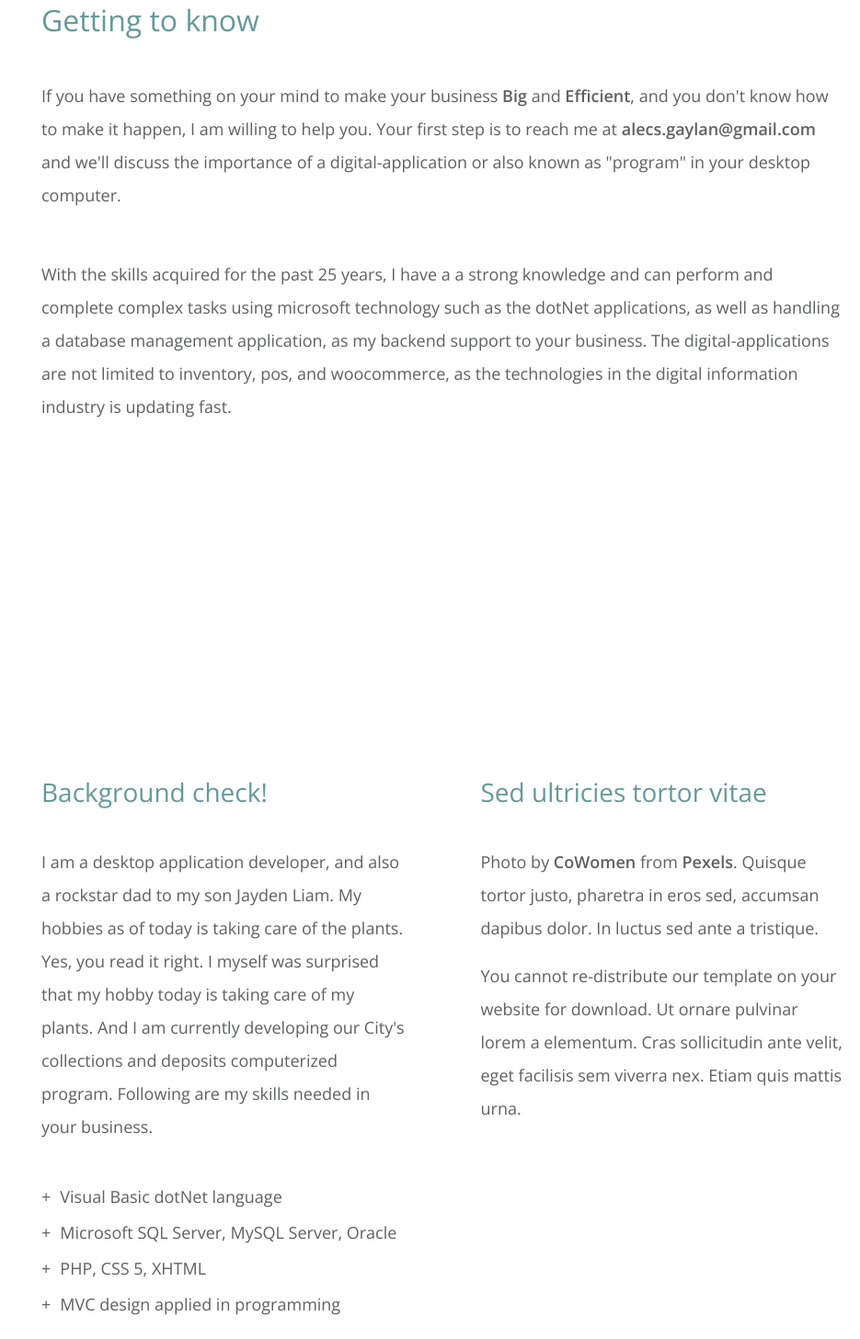
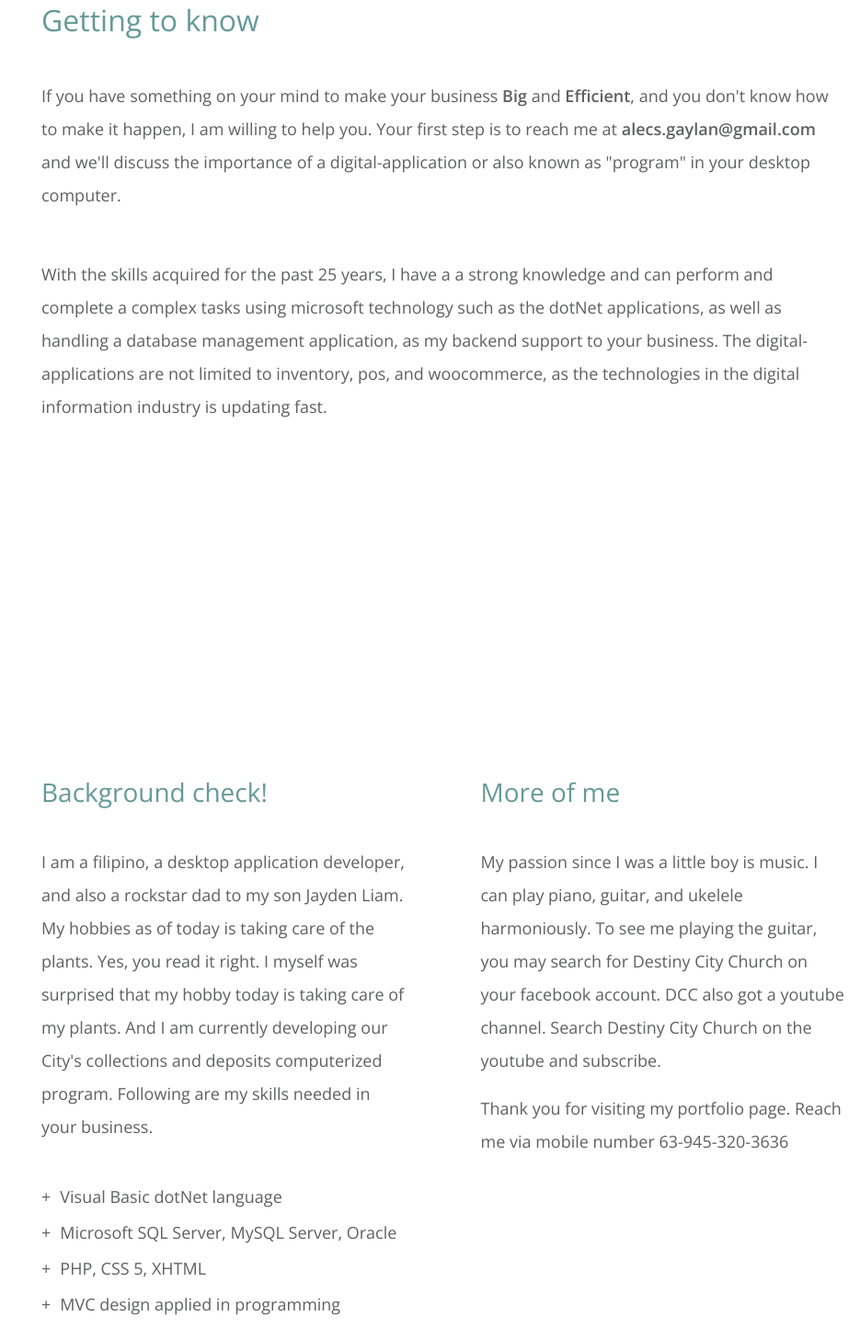
Before and after one commit to real-alecs/real-alecs.github.io, a plain HTML site: page index.html in a window 1280 px wide. Shown: the part 763-2219 px from the top of the page at 92% size, without its empty margins (345-1280 px from the left). Drawn offline with nearby package versions, Linux system fonts and the light colour scheme.

Commit message:
Update index.html

```diff
--- a/index.html
+++ b/index.html
@@ -94,7 +94,7 @@ https://templatemo.com/tm-532-next-level
 
             </p>
             <p class="mb-0">
-           	  With the skills acquired for the past 25 years, I have a a strong knowledge and can perform and complete complex tasks using microsoft technology such as the dotNet applications, as well as handling a database management application, as my backend support to your business.
+           	  With the skills acquired for the past 25 years, I have a a strong knowledge and can perform and complete a complex tasks using microsoft technology such as the dotNet applications, as well as handling a database management application, as my backend support to your business.
               The digital-applications are not limited to inventory, pos, and woocommerce, as the technologies in the digital information industry is updating fast.
            </p>
           </div>
@@ -113,7 +113,7 @@ https://templatemo.com/tm-532-next-level
                 Background check!
               </h3>
               <p class="tm-mb-5">
-                I am a desktop application developer, and also a rockstar dad to my son Jayden Liam. My hobbies as of today is taking care of the plants. Yes, you read it right. I myself was surprised that my hobby today is taking care of my plants.
+                I am a filipino, a desktop application developer, and also a rockstar dad to my son Jayden Liam. My hobbies as of today is taking care of the plants. Yes, you read it right. I myself was surprised that my hobby today is taking care of my plants.
                 And I am currently developing our City's collections and deposits computerized program. Following are my skills needed in your business.
               </p>
               <ul class="tm-list-plus">
@@ -131,15 +131,13 @@ https://templatemo.com/tm-532-next-level
               data-image-src="img/image-2.jpg"></div>
             <div>
               <h3 class="tm-text-secondary tm-mb-4">
-                Sed ultricies tortor vitae
+                More of me
               </h3>
               <p class="tm-section-2-text">
-                Photo by <strong>CoWomen</strong> from <strong>Pexels</strong>. Quisque tortor justo, pharetra in
-                eros sed, accumsan dapibus dolor. In luctus sed ante a
-                tristique.
+                My passion since I was a little boy is music. I can play piano, guitar, and ukelele harmoniously. To see me playing the guitar, you may search for Destiny City Church on your facebook account. DCC also got a youtube channel. Search Destiny City Church on the youtube and subscribe.
               </p>
               <p>
-                You cannot re-distribute our template on your website for download. Ut ornare pulvinar lorem a elementum. Cras sollicitudin ante velit, eget facilisis sem viverra nex. Etiam quis mattis urna.
+                Thank you for visiting my portfolio page. Reach me via mobile number 63-945-320-3636
               </p>
             </div>
           </div>
```
